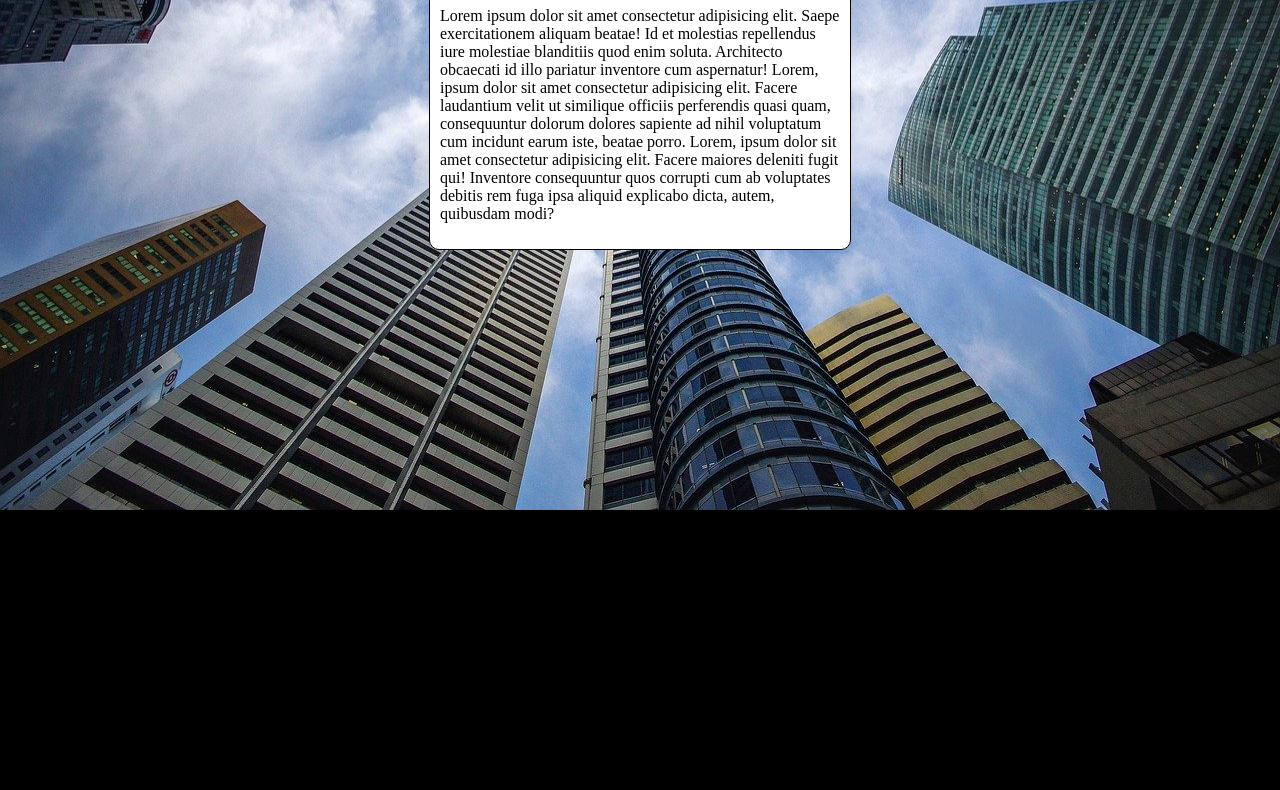
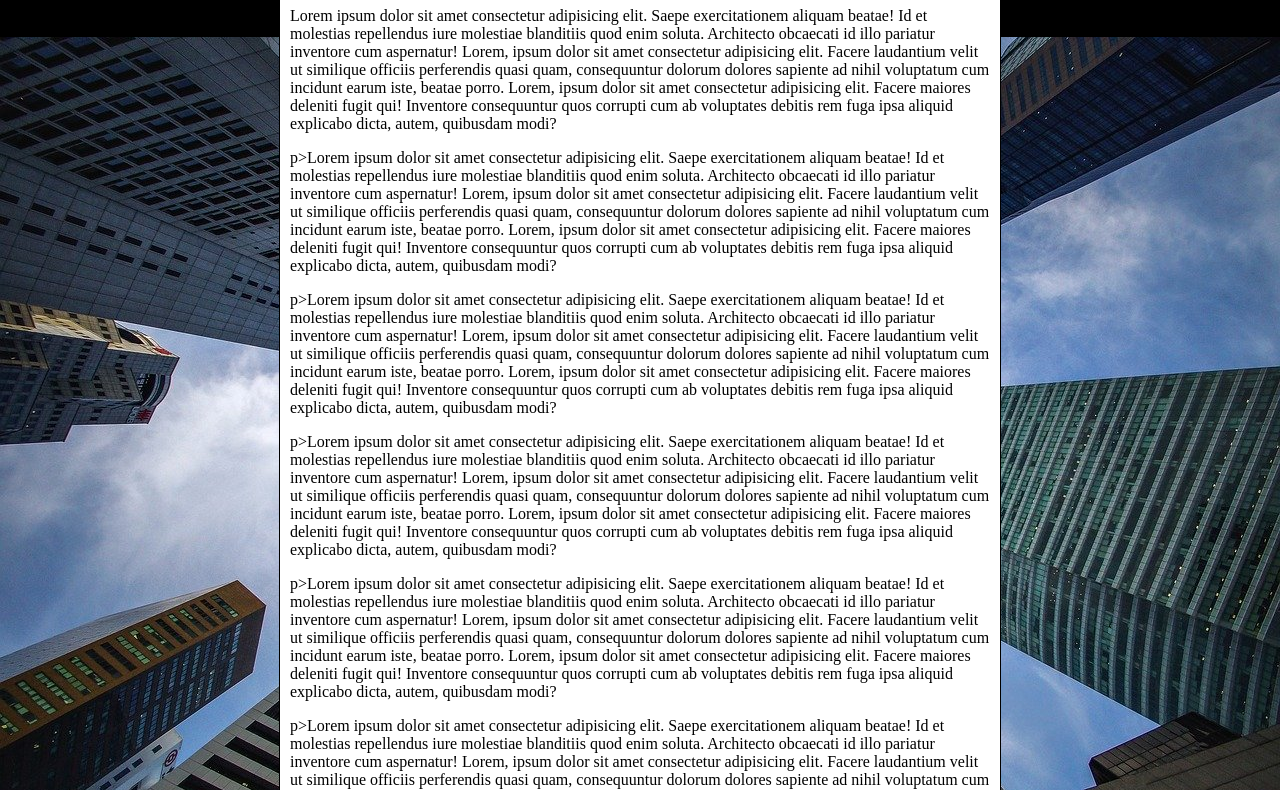
Before and after one commit to brunogranemann/html-css, a plain HTML site: page exercicios/ex022/fundo006.html in a window 1280 px wide. Shown: the part 92-882 px from the top of the page. Before the commit the page ends 800 px from the top, so only its background shows below. Drawn offline with Linux system fonts and the light colour scheme.

Commit message:
Update fundo006.html

```diff
--- a/exercicios/ex022/fundo006.html
+++ b/exercicios/ex022/fundo006.html
@@ -7,18 +7,25 @@
     <title>Document</title>
     <style>
         body {
+            /*
             height: 100hv;
             background-color: black;
             background-image: url('imagens/wallpaper002.jpg');
             background-position: center center;
             background-repeat: no-repeat;
             background-size: cover;
+            background-attachment: fixed;
 
+            Shorthand-background
+            color > image > position > repeat > size > attachment
+            */
+
+            background: black url('imagens/wallpaper002.jpg') center center no-repeat fixed;
         }
 
         main {
             background-color: white;
-            width: 400px;
+            max-width: 700px;
             padding: 10px;
             margin: auto;
             border: 1px solid black;
@@ -30,6 +37,13 @@
     <main>
         <h1>Teste de Imagem de Fundo</h1>
         <p>Lorem ipsum dolor sit amet consectetur adipisicing elit. Saepe exercitationem aliquam beatae! Id et molestias repellendus iure molestiae blanditiis quod enim soluta. Architecto obcaecati id illo pariatur inventore cum aspernatur! Lorem, ipsum dolor sit amet consectetur adipisicing elit. Facere laudantium velit ut similique officiis perferendis quasi quam, consequuntur dolorum dolores sapiente ad nihil voluptatum cum incidunt earum iste, beatae porro. Lorem, ipsum dolor sit amet consectetur adipisicing elit. Facere maiores deleniti fugit qui! Inventore consequuntur quos corrupti cum ab voluptates debitis rem fuga ipsa aliquid explicabo dicta, autem, quibusdam modi?</p>
+        p>Lorem ipsum dolor sit amet consectetur adipisicing elit. Saepe exercitationem aliquam beatae! Id et molestias repellendus iure molestiae blanditiis quod enim soluta. Architecto obcaecati id illo pariatur inventore cum aspernatur! Lorem, ipsum dolor sit amet consectetur adipisicing elit. Facere laudantium velit ut similique officiis perferendis quasi quam, consequuntur dolorum dolores sapiente ad nihil voluptatum cum incidunt earum iste, beatae porro. Lorem, ipsum dolor sit amet consectetur adipisicing elit. Facere maiores deleniti fugit qui! Inventore consequuntur quos corrupti cum ab voluptates debitis rem fuga ipsa aliquid explicabo dicta, autem, quibusdam modi?</p>
+        p>Lorem ipsum dolor sit amet consectetur adipisicing elit. Saepe exercitationem aliquam beatae! Id et molestias repellendus iure molestiae blanditiis quod enim soluta. Architecto obcaecati id illo pariatur inventore cum aspernatur! Lorem, ipsum dolor sit amet consectetur adipisicing elit. Facere laudantium velit ut similique officiis perferendis quasi quam, consequuntur dolorum dolores sapiente ad nihil voluptatum cum incidunt earum iste, beatae porro. Lorem, ipsum dolor sit amet consectetur adipisicing elit. Facere maiores deleniti fugit qui! Inventore consequuntur quos corrupti cum ab voluptates debitis rem fuga ipsa aliquid explicabo dicta, autem, quibusdam modi?</p>
+        p>Lorem ipsum dolor sit amet consectetur adipisicing elit. Saepe exercitationem aliquam beatae! Id et molestias repellendus iure molestiae blanditiis quod enim soluta. Architecto obcaecati id illo pariatur inventore cum aspernatur! Lorem, ipsum dolor sit amet consectetur adipisicing elit. Facere laudantium velit ut similique officiis perferendis quasi quam, consequuntur dolorum dolores sapiente ad nihil voluptatum cum incidunt earum iste, beatae porro. Lorem, ipsum dolor sit amet consectetur adipisicing elit. Facere maiores deleniti fugit qui! Inventore consequuntur quos corrupti cum ab voluptates debitis rem fuga ipsa aliquid explicabo dicta, autem, quibusdam modi?</p>
+        p>Lorem ipsum dolor sit amet consectetur adipisicing elit. Saepe exercitationem aliquam beatae! Id et molestias repellendus iure molestiae blanditiis quod enim soluta. Architecto obcaecati id illo pariatur inventore cum aspernatur! Lorem, ipsum dolor sit amet consectetur adipisicing elit. Facere laudantium velit ut similique officiis perferendis quasi quam, consequuntur dolorum dolores sapiente ad nihil voluptatum cum incidunt earum iste, beatae porro. Lorem, ipsum dolor sit amet consectetur adipisicing elit. Facere maiores deleniti fugit qui! Inventore consequuntur quos corrupti cum ab voluptates debitis rem fuga ipsa aliquid explicabo dicta, autem, quibusdam modi?</p>
+        p>Lorem ipsum dolor sit amet consectetur adipisicing elit. Saepe exercitationem aliquam beatae! Id et molestias repellendus iure molestiae blanditiis quod enim soluta. Architecto obcaecati id illo pariatur inventore cum aspernatur! Lorem, ipsum dolor sit amet consectetur adipisicing elit. Facere laudantium velit ut similique officiis perferendis quasi quam, consequuntur dolorum dolores sapiente ad nihil voluptatum cum incidunt earum iste, beatae porro. Lorem, ipsum dolor sit amet consectetur adipisicing elit. Facere maiores deleniti fugit qui! Inventore consequuntur quos corrupti cum ab voluptates debitis rem fuga ipsa aliquid explicabo dicta, autem, quibusdam modi?</p>
+        p>Lorem ipsum dolor sit amet consectetur adipisicing elit. Saepe exercitationem aliquam beatae! Id et molestias repellendus iure molestiae blanditiis quod enim soluta. Architecto obcaecati id illo pariatur inventore cum aspernatur! Lorem, ipsum dolor sit amet consectetur adipisicing elit. Facere laudantium velit ut similique officiis perferendis quasi quam, consequuntur dolorum dolores sapiente ad nihil voluptatum cum incidunt earum iste, beatae porro. Lorem, ipsum dolor sit amet consectetur adipisicing elit. Facere maiores deleniti fugit qui! Inventore consequuntur quos corrupti cum ab voluptates debitis rem fuga ipsa aliquid explicabo dicta, autem, quibusdam modi?</p>
+
     </main>
 </body>
 </html>
```
